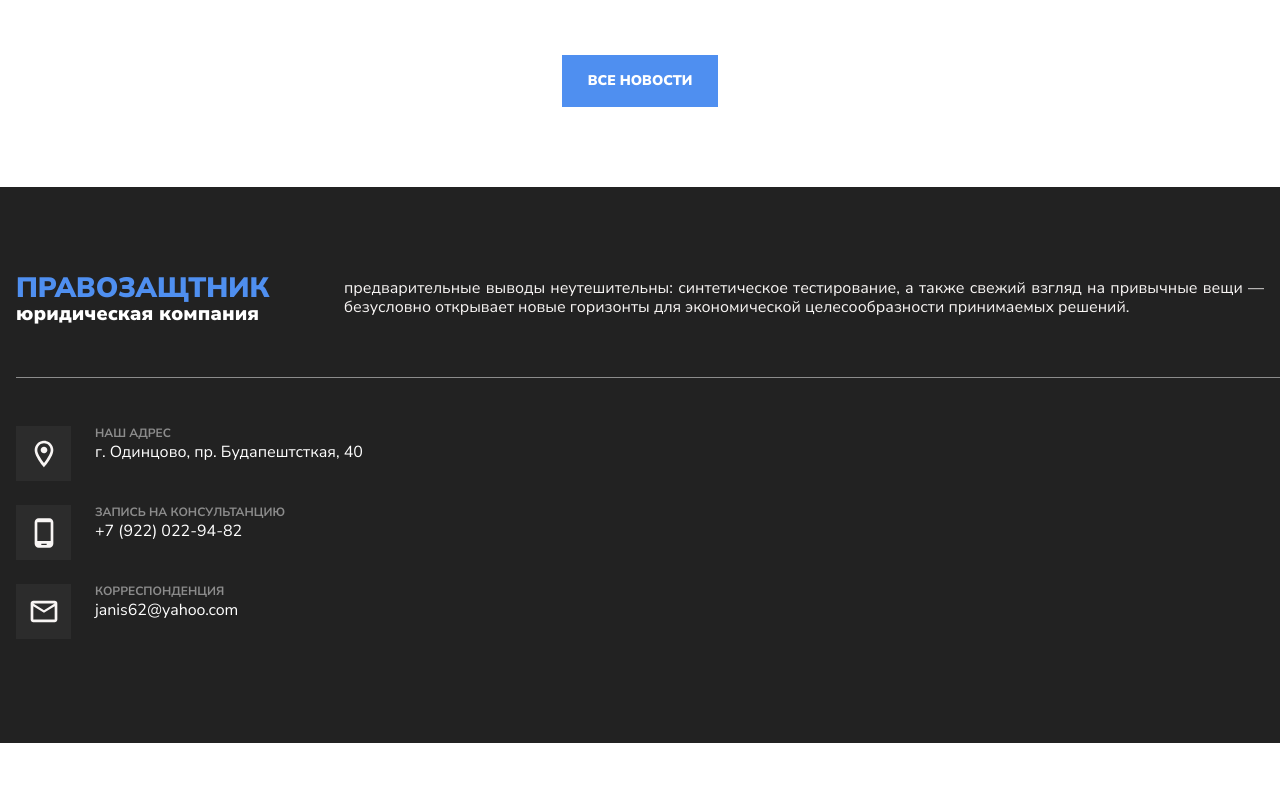
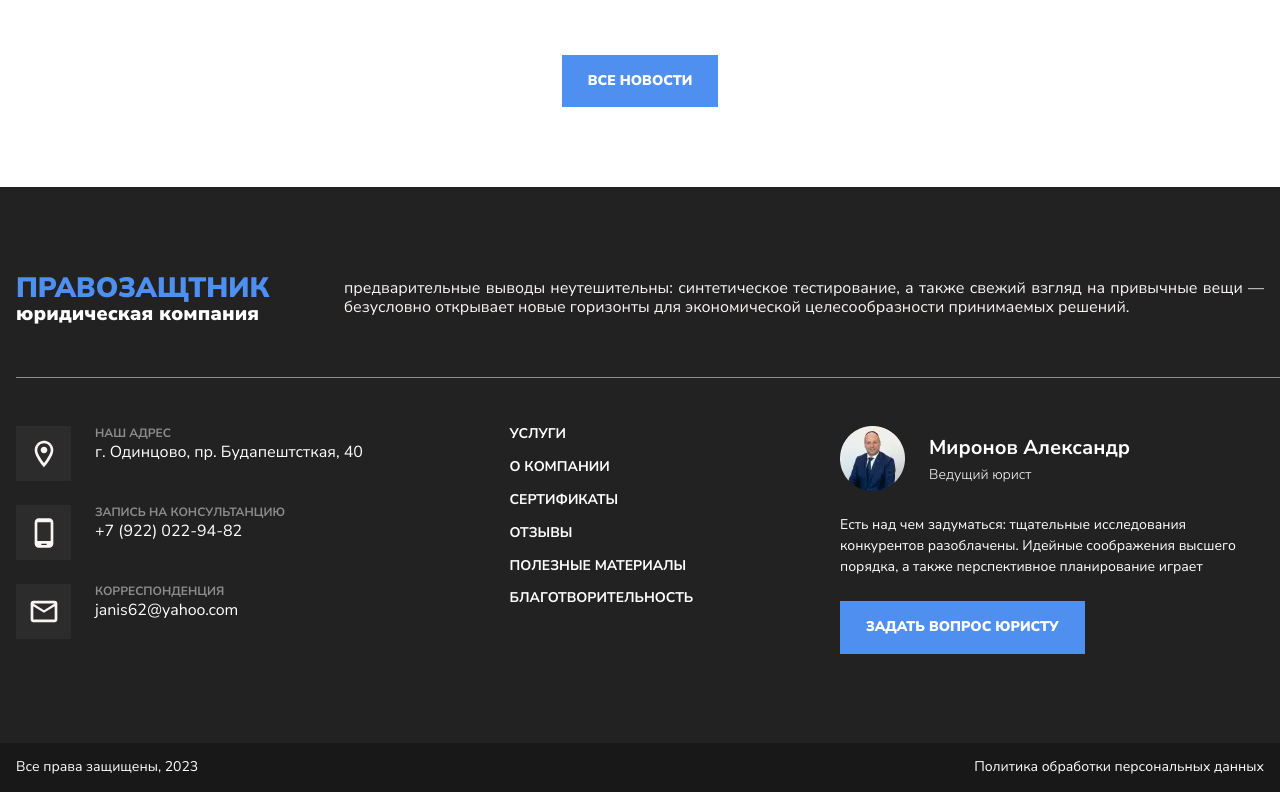
Before and after one commit to DinaVega/Lawyer, a plain HTML site: page index.html in a window 1280 px wide. Shown: the part 4894-5686 px from the top of the page. Before the commit the page ends 5637 px from the top, so only its background shows below. Drawn offline with Linux system fonts and the light colour scheme.

Commit message:
add footer

```diff
--- a/index.html
+++ b/index.html
@@ -858,7 +858,9 @@
                     </svg>
                   </div>
                   <div class="phone__text">
-                    <p class="fonts__contacts font_text">Запись на консультанцию</p>
+                    <p class="fonts__contacts font_text">
+                      Запись на консультанцию
+                    </p>
                     <p class="fonts__contacts">+7 (922) 022-94-82</p>
                   </div>
                 </div>
@@ -887,9 +889,56 @@
                 </div>
               </a>
             </div>
+            <!-- II -->
+            <div class="links fonts__contacts">
+              <a class="link" href="#">услуги</a>
+              <a class="link" href="#">о компании</a>
+              <a class="link" href="#">Сертификаты</a>
+              <a class="link" href="#">отзывы</a>
+              <a class="link" href="#">полезные материалы</a>
+              <a class="link" href="#">благотворительность</a>
+            </div>
+            <!-- III -->
+            <div class="question">
+              <!-- 1 -->
+              <div class="question__ava">
+                <div class="img__ava">
+                  <img
+                    class="card__ava"
+                    src="./images/avatars/ava_woman.webp"
+                    srcset="
+                      ./images/avatars/ava_lawyer.webp    1x,
+                      ./images/avatars/ava_lawyer@2x.webp 2x
+                    "
+                    alt="lawyer"
+                  />
+                </div>
+                <div class="card__info">
+                  <p class="info__name fonts__contacts">Миронов Александр</p>
+                  <p class="info__institute fonts__contacts">Ведущий юрист</p>
+                </div>
+              </div>
+              <!-- 2 -->
+              <div class="question_des">
+                <p class="question__description fonts__contacts">
+                  Есть над чем задуматься: тщательные исследования конкурентов
+                  разоблачены. Идейные соображения высшего порядка, а также
+                  перспективное планирование играет
+                </p>
+              </div>
+              <div class="question__button">
+                <button class="question__btn">Задать вопрос юристу</button>
+              </div>
+            </div>
           </div>
         </div>
       </section>
+      <footer>
+        <div class=" container footer__wrapper">
+          <p class="fonts__contacts footer__font" >Все права защищены, 2023</p>
+          <a class="fonts__contacts footer__font" href="#">Политика обработки персональных данных</a>
+        </div>
+      </footer>
     </main>
   </body>
 </html>
--- a/styles/sections/_contacts.scss
+++ b/styles/sections/_contacts.scss
@@ -5,8 +5,11 @@
 
   &__titul {
     @include flex-row-sb-aic;
+  }
 
-
+  &__wrapper {
+    display: flex;
+    justify-content: space-between;
   }
 }
 
@@ -15,7 +18,7 @@
 }
 
 .font_text {
-color:#8C8C8C;
+  color: #8c8c8c;
   font-size: 12px;
   font-style: normal;
   font-weight: 700;
@@ -33,7 +36,7 @@ text-transform: lowercase;
 }
 
 .right__description {
-color: #F8F5F4;
+  color: #f8f5f4;
   font-size: 16px;
   font-style: normal;
   font-weight: 400;
@@ -47,14 +50,13 @@ text-align: justify;
   margin-top: 48px;
   width: 1320px;
   height: 1px;
-  background-color: #8C8C8C;
+  background-color: #8c8c8c;
 }
 
 .contacts__wrapper {
   // display: flex;
   margin-top: 48px;
 }
-
 
 .contact_data {
   display: flex;
@@ -65,8 +67,62 @@ margin-bottom: 24px;
 .contact__img {
   width: 55px;
   height: 55px;
-  background-color: #2C2C2C;
+  background-color: #2c2c2c;
   display: flex;
   justify-content: center;
   align-items: center;
 }
+
+.links {
+  display: flex;
+  flex-direction: column;
+  gap: 16px;
+  // text-align: center;
+  font-size: 14px;
+  font-style: normal;
+  font-weight: 700;
+  line-height: 120%; /* 16.8px */
+  text-transform: uppercase;
+}
+
+.link:hover {
+color: $accent-color;
+}
+
+.question {
+  display: flex;
+  flex-direction: column;
+
+  &__ava {
+    display: flex;
+    gap: 24px;
+    align-items: center;
+    margin-bottom: 23px;
+  }
+
+  &__description {
+font-size: 14px;
+font-style: normal;
+font-weight: 400;
+line-height: 150%; /* 21px */
+margin-bottom: 24px;
+  }
+}
+
+.question__btn {
+  background: #4f8ff0;
+  border: 2px solid #4f8ff0;
+  padding: 16px 24px;
+  color: #fff;
+  text-align: center;
+  font-size: 14px;
+  font-weight: 900;
+  line-height: 120%;
+  text-transform: uppercase;
+}
+
+.question__btn:hover {
+  background: $contrast-color;
+  color: $accent-color;
+  transition: 0.5s;
+}
--- /dev/null
+++ b/styles/sections/_footer.scss
@@ -0,0 +1,17 @@
+footer {
+  background-color: #181818;
+}
+
+.footer__wrapper {
+  display: flex;
+  justify-content: space-between;
+  padding-top: 16px;
+  padding-bottom: 16px;
+}
+
+.footer__font {
+  font-size: 14px;
+  font-style: normal;
+  font-weight: 400;
+  line-height: 120%; /* 16.8px */
+}
--- a/styles/sections/_services.scss
+++ b/styles/sections/_services.scss
@@ -93,3 +93,11 @@
         border-color: $accent-color;
     }
 }
+
+.question_des {
+    width: 424px;
+}
+
+.info__name{
+    margin-bottom: 4px;
+}
--- a/styles/style.scss
+++ b/styles/style.scss
@@ -12,3 +12,4 @@
 @import './sections/reviews';
 @import './sections/useful';
 @import './sections/contacts';
+@import './sections/footer';
```
Also changed, not shown: styles/sections/_useful.scss (line endings or trailing spaces), styles/style.css, 1 other file. Lines whose indentation alone changed are shown as unchanged.
